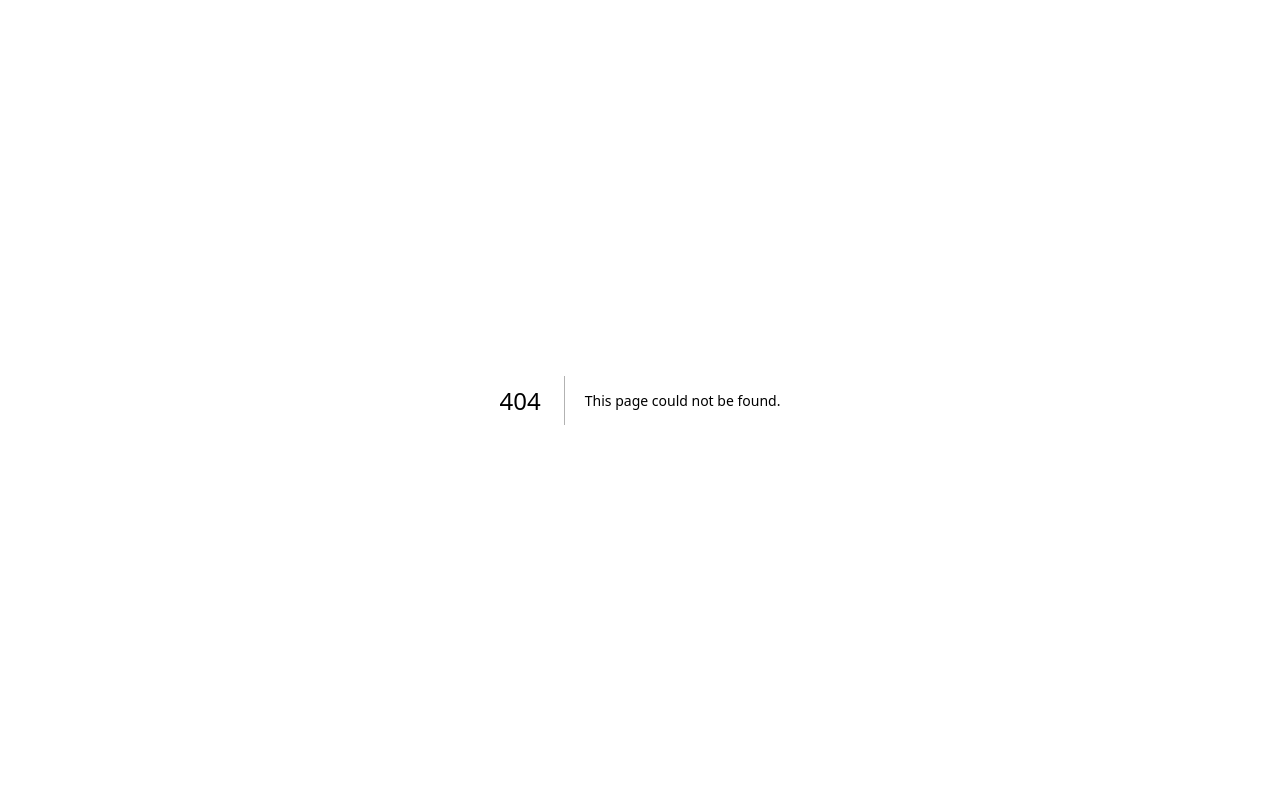
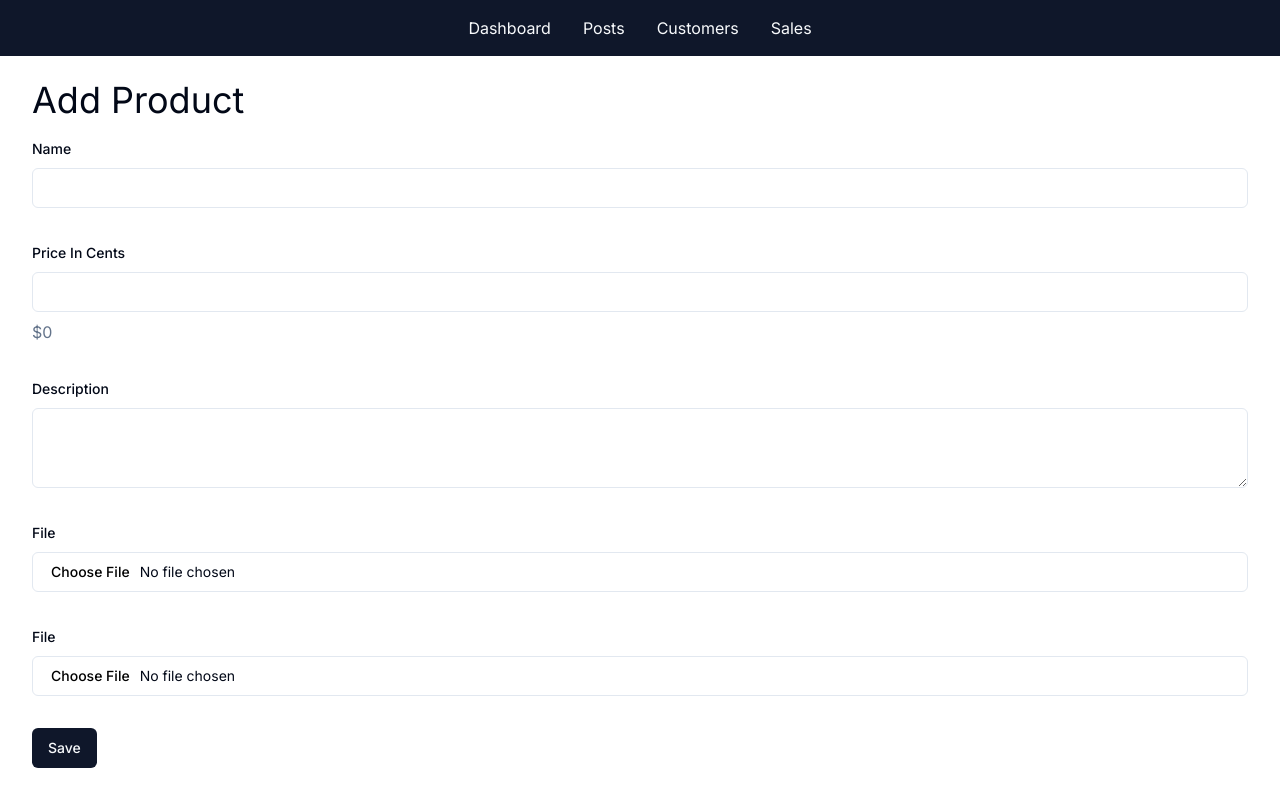
Before and after one commit to colineckert/next-ecomm, a Next.js app: page /admin/products/new in a window 1280 px wide. Before the commit this address had no page. Built offline with nearby package versions, Linux system fonts and the light colour scheme.

Commit message:
build form inputs

```diff
--- /dev/null
+++ b/src/app/admin/products/_components/ProductForm.tsx
@@ -0,0 +1,48 @@
+'use client';
+
+import { Button } from '@/components/ui/button';
+import { Input } from '@/components/ui/input';
+import { Label } from '@/components/ui/label';
+import { Textarea } from '@/components/ui/textarea';
+import { formatCurrency } from '@/lib/formatters';
+import { useState } from 'react';
+
+export function ProductForm() {
+  const [priceInCents, setPriceInCents] = useState<number>();
+
+  return (
+    <form className="space-y-8">
+      <div className="space-y-2">
+        <Label htmlFor="name">Name</Label>
+        <Input type="text" id="name" name="name" required />
+      </div>
+      <div className="space-y-2">
+        <Label htmlFor="priceInCents">Price In Cents</Label>
+        <Input
+          type="number"
+          id="priceInCents"
+          name="priceInCents"
+          required
+          value={priceInCents}
+          onChange={(e) => setPriceInCents(Number(e.target.value) || undefined)}
+        />
+        <div className="text-muted-foreground">
+          {formatCurrency((priceInCents || 0) / 100)}
+        </div>
+      </div>
+      <div className="space-y-2">
+        <Label htmlFor="description">Description</Label>
+        <Textarea id="description" name="description" required />
+      </div>
+      <div className="space-y-2">
+        <Label htmlFor="file">File</Label>
+        <Input type="file" id="file" name="file" required />
+      </div>
+      <div className="space-y-2">
+        <Label htmlFor="image">File</Label>
+        <Input type="file" id="image" name="image" required />
+      </div>
+      <Button type="submit">Save</Button>
+    </form>
+  );
+}
--- /dev/null
+++ b/src/app/admin/products/new/page.tsx
@@ -0,0 +1,11 @@
+import { PageHeader } from "../../_components/PageHeader";
+import { ProductForm } from "../_components/ProductForm";
+
+export default function NewProductPage() {
+  return (
+    <>
+      <PageHeader>Add Product</PageHeader>
+      <ProductForm />
+    </>
+  );
+}
```
